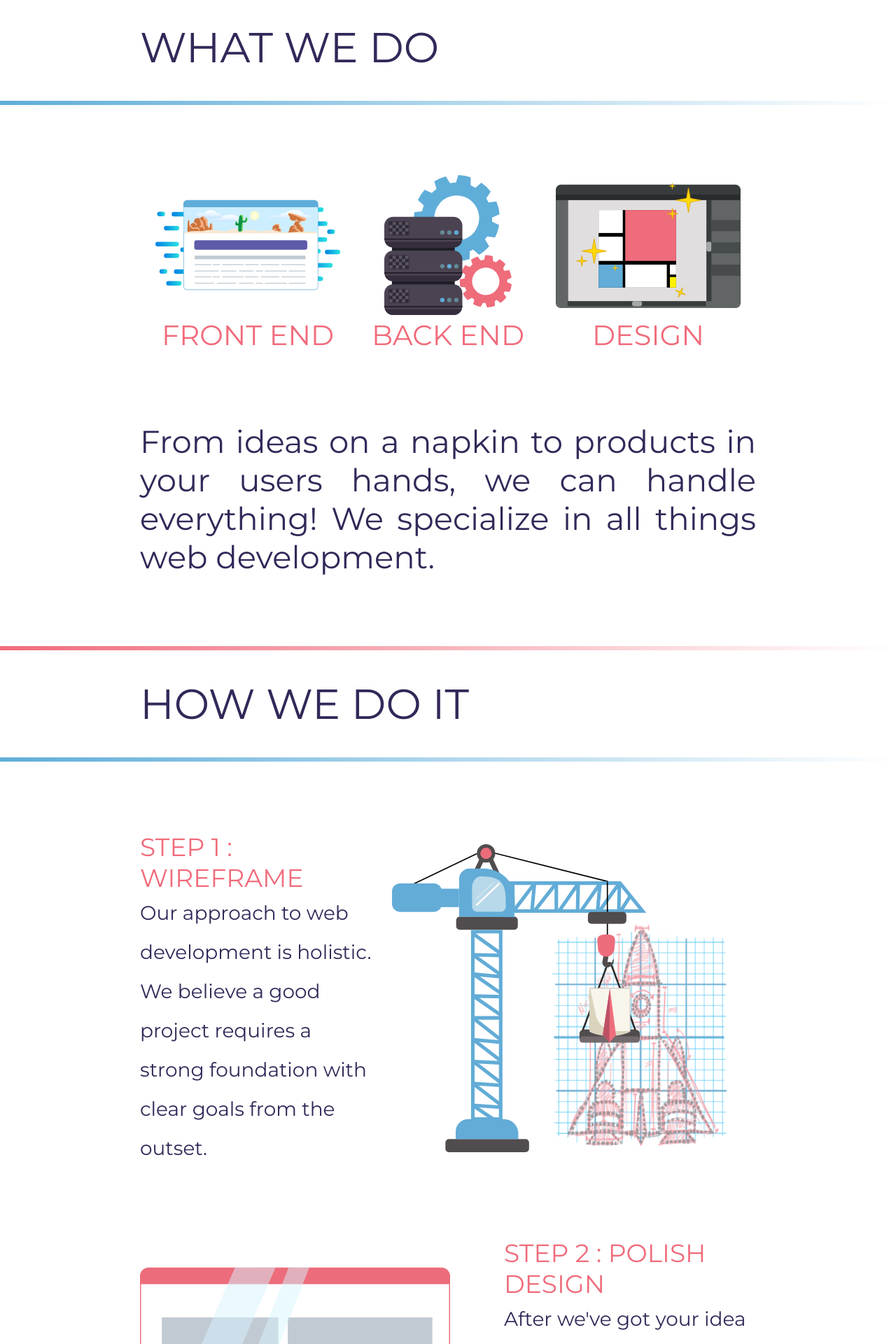
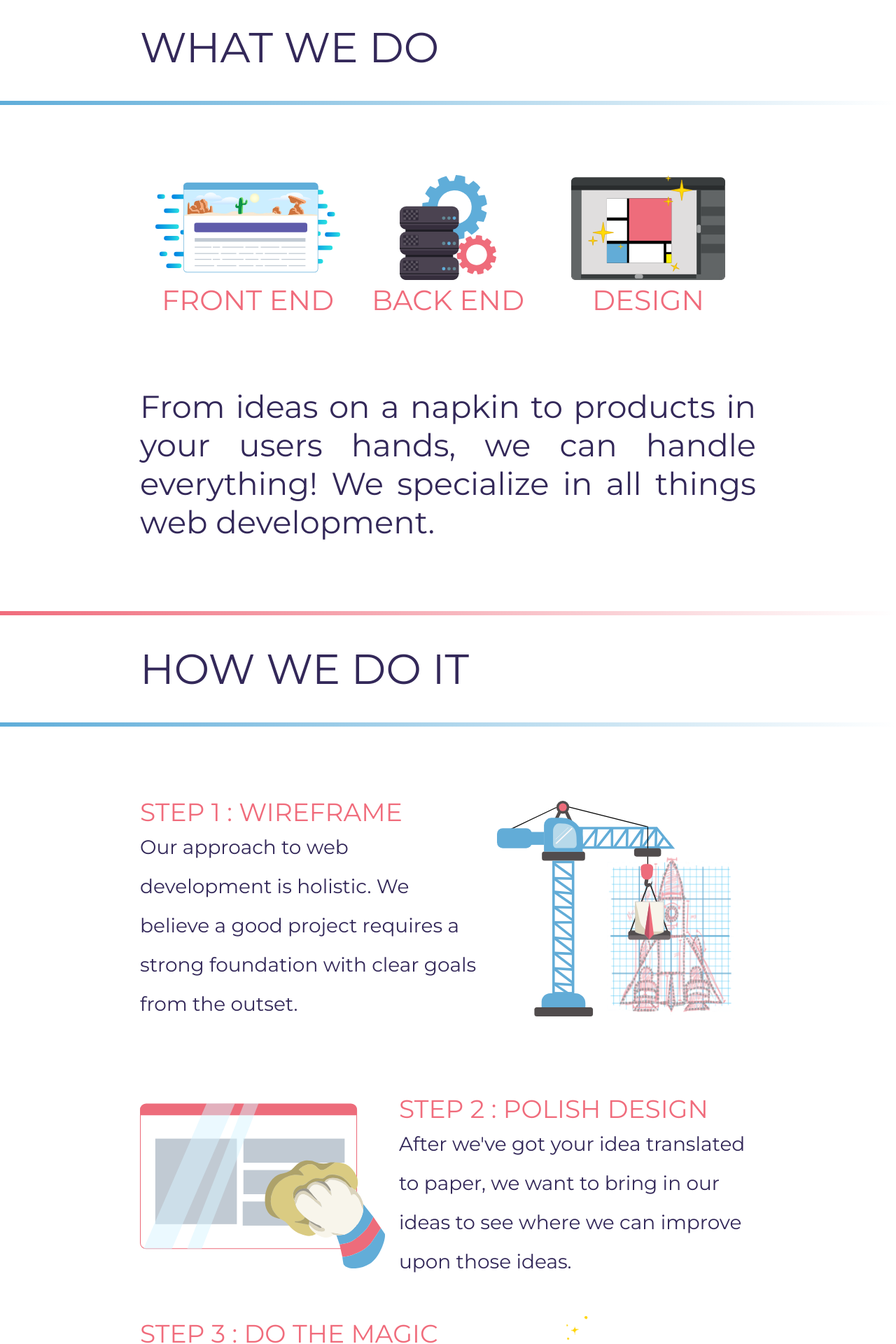
Before and after one commit to ckcollab/ckcollab, a Jekyll site: the page index.html, which Jekyll copies as it is, in a window 1280 px wide. Shown: the part 915-2835 px from the top of the page at 70% size. Built offline with Jekyll 4.4.1, drawn with Linux system fonts in a browser that asks for light colours; nearby versions of some CDN libraries.

Commit message:
Updating icon sizes

```diff
--- a/index.html
+++ b/index.html
@@ -286,14 +286,12 @@
     .no-margin {
         margin: 0 !important;
     }
-
     .icon-container {
         width: 30%;
     }
-
     .icon-container .icon {
         max-width: 100%;
-        height: 200px;
+        height: 150px;
     }
 
     .icon-container .icon-subheader {
@@ -347,7 +345,7 @@
     }
 
     .step-image img {
-        width: 500px;
+        width: 350px;
         margin: 0 20px;
     }
 
```
